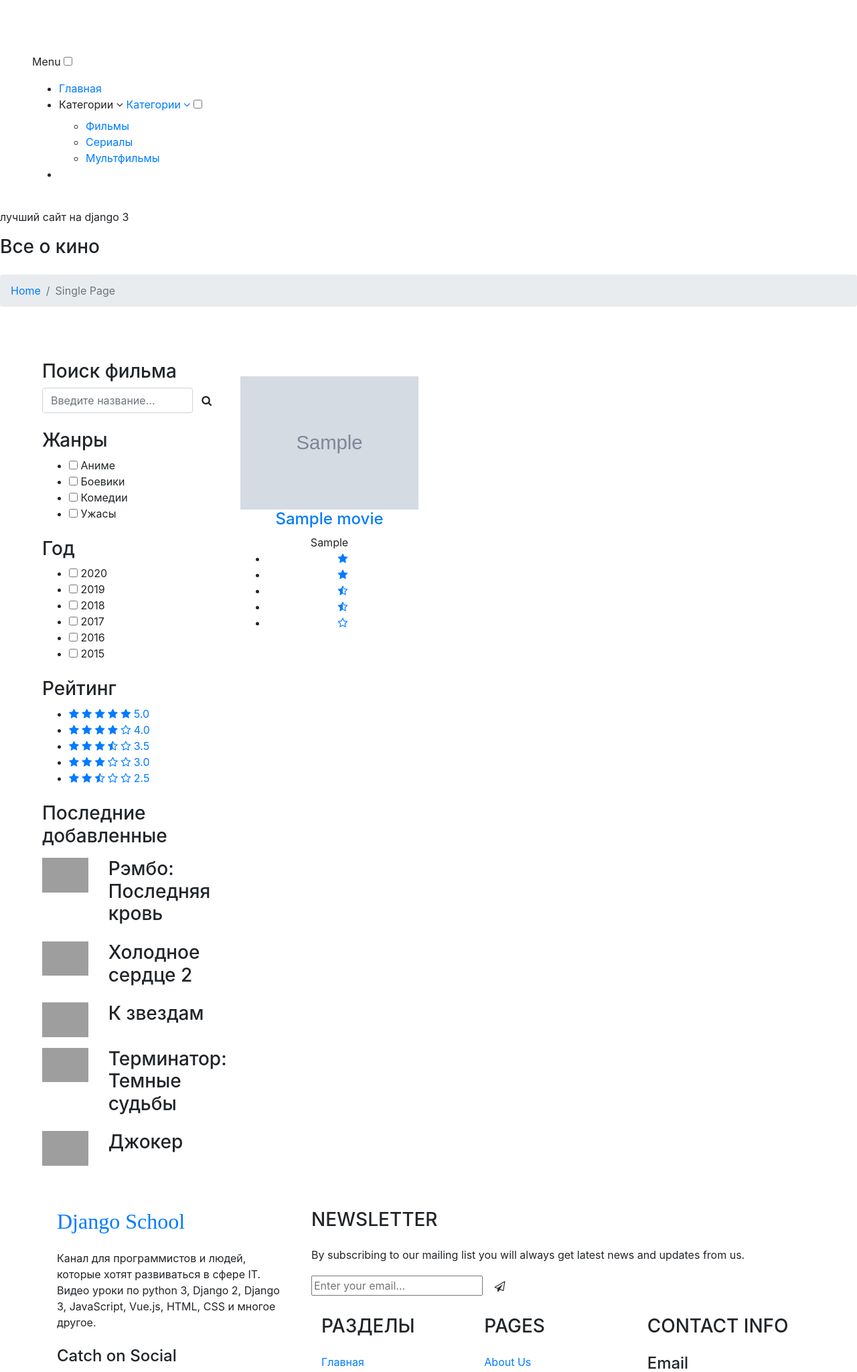
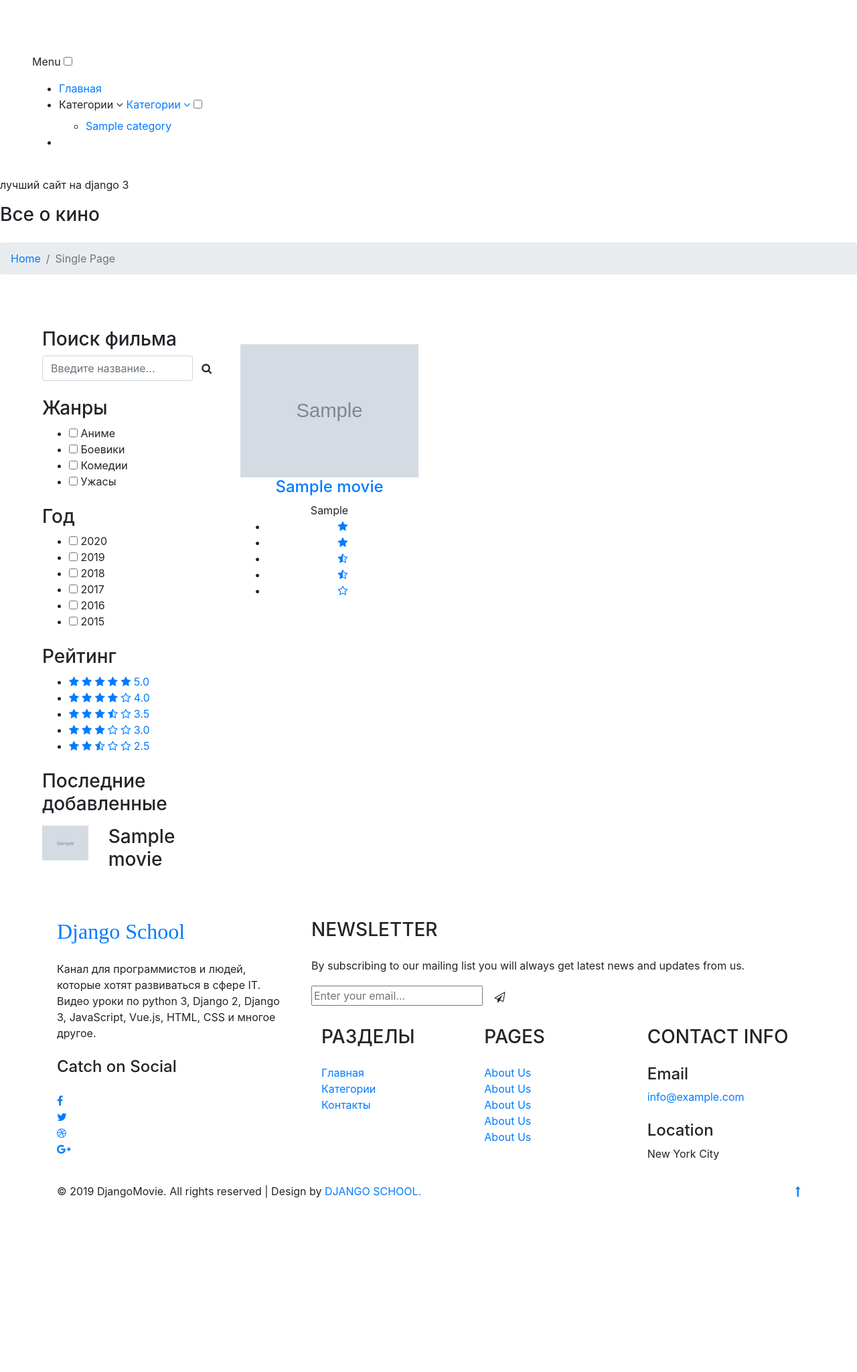
Before and after one commit to davidalsh/movieproj, a Django app: page / in a window 1280 px wide. Shown: the top 2049 px of the page at 67% size. After the commit the page ends 1789 px from the top, so only its background shows below. Run offline with Django 3.2, Linux system fonts and the light colour scheme; tables that the repository leaves empty hold one stand-in row (values such as "Sample post"); grey boxes marked "Sample" are stand-in pictures; some libraries are stand-ins or nearby versions; grey boxes are pictures that could not be loaded.

Commit message:
tags added

```diff
--- a/movies/templates/include/header.html
+++ b/movies/templates/include/header.html
@@ -1,4 +1,4 @@
-
+{% load movie_tag %}
     <!-- header -->
     <header class="header">
         <div class="container-fluid px-lg-5">
@@ -13,7 +13,7 @@
                 <label for="drop" class="toggle">Menu</label>
                 <input type="checkbox" id="drop">
                 <ul class="menu mt-2">
-                    <li class="active"><a href="index.html">Главная</a></li>
+                    <li class="active"><a href="{% url 'home' %}">Главная</a></li>
                     <li>
                         <!-- First Tier Drop Down -->
                         <label for="drop-2" class="toggle">Категории <span class="fa fa-angle-down"
@@ -21,9 +21,10 @@
                         <a href="#">Категории <span class="fa fa-angle-down" aria-hidden="true"></span></a>
                         <input type="checkbox" id="drop-2">
                         <ul>
-                            <li><a href="moviesingle.html">Фильмы</a></li>
-                            <li><a href="moviesingle.html">Сериалы</a></li>
-                            <li><a href="moviesingle.html">Мультфильмы</a></li>
+                            {% get_categories as categories %}
+                            {% for category in categories %}
+                                <li><a href="#">{{ category.name }}</a></li>
+                            {% endfor %}
                         </ul>
                     </li>
                     <li><a href="contact.html"
--- a/movies/templates/include/sidebar.html
+++ b/movies/templates/include/sidebar.html
@@ -1,3 +1,4 @@
+{% load movie_tag %}
 <div class="search-bar w3layouts-newsletter">
     <h3 class="sear-head editContent">Поиск фильма</h3>
     <form action="#" method="post" class="d-flex editContent">
@@ -116,59 +117,8 @@
         </li>
     </ul>
 </div>
+{% get_last_movies count=2 %}
 <!-- //reviews -->
 <!-- deals -->
-<div class="deal-leftmk left-side">
-    <h3 class="sear-head editContent">Последние добавленные</h3>
-    <div class="special-sec1 row mt-3 editContent">
-        <div class="img-deals col-md-4">
-            <img src="bundles/images/s4.jpg" class="img-fluid" alt="">
-        </div>
-        <div class="img-deal1 col-md-4">
-            <h3 class="editContent">Рэмбо: Последняя кровь</h3>
-            <a href="moviesingle.html" class="editContent"></a>
-        </div>
 
-    </div>
-    <div class="special-sec1 row mt-3 editContent">
-        <div class="img-deals col-md-4">
-            <img src="bundles/images/s2.jpg" class="img-fluid" alt="">
-        </div>
-        <div class="img-deal1 col-md-8">
-            <h3 class="editContent">Холодное сердце 2</h3>
-            <a href="moviesingle.html" class="editContent"></a>
-        </div>
-
-    </div>
-    <div class="special-sec1 row mt-3 editContent">
-        <div class="img-deals col-md-4">
-            <img src="bundles/images/s1.jpg" class="img-fluid" alt="">
-        </div>
-        <div class="img-deal1 col-md-8">
-            <h3 class="editContent">К звездам</h3>
-            <a href="moviesingle.html" class="editContent"></a>
-        </div>
-
-    </div>
-    <div class="special-sec1 row mt-3 editContent">
-        <div class="img-deals col-md-4">
-            <img src="bundles/images/s5.jpg" class="img-fluid" alt="">
-        </div>
-        <div class="img-deal1 col-md-8">
-            <h3 class="editContent">Терминатор: Темные судьбы</h3>
-            <a href="moviesingle.html" class="editContent"></a>
-        </div>
-
-    </div>
-    <div class="special-sec1 row mt-3 editContent">
-        <div class="img-deals col-md-4">
-            <img src="bundles/images/s3.jpg" class="img-fluid" alt="">
-        </div>
-        <div class="img-deal1 col-md-8">
-            <h3 class="editContent">Джокер</h3>
-            <a href="moviesingle.html" class="editContent"></a>
-        </div>
-
-    </div>
-</div>
 <!-- //deals -->
--- a/movies/templatetags/movie_tag.py
+++ b/movies/templatetags/movie_tag.py
@@ -0,0 +1,16 @@
+from django import template
+
+from movies.models import Category, Movie
+
+register = template.Library()
+
+
+@register.simple_tag()
+def get_categories():
+    return Category.objects.all()
+
+
+@register.inclusion_tag('movies/tags/last_movie.html')
+def get_last_movies(count=5):
+    movies = Movie.objects.order_by("id")[:count]
+    return {"last_movies": movies}
```
Also changed, not shown: movies/views.py (+1 -12 lines).
